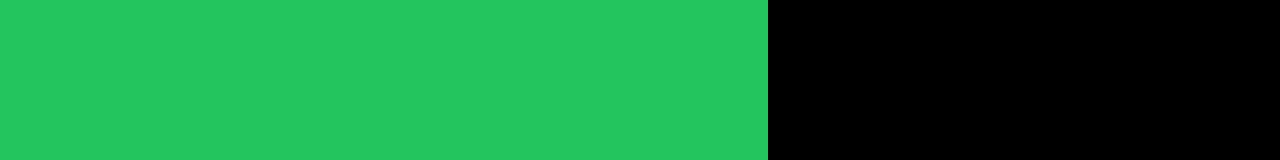
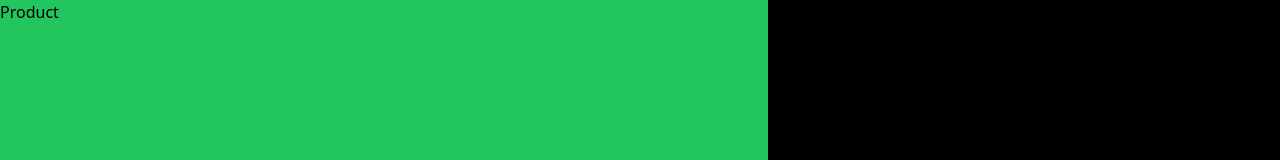
Before and after one commit to sw21d046/bachelor-web-1, a Next.js app: page / in a window 1280 px wide. Shown: the top 160 px of the page. Built offline with nearby package versions, Linux system fonts and the light colour scheme.

Commit message:
From New Branch

```diff
--- a/src/pages/index.tsx
+++ b/src/pages/index.tsx
@@ -1,12 +1,15 @@
 import Image from "next/image";
 import { Inter } from "next/font/google";
+import { redirect } from "next/navigation";
 
 const inter = Inter({ subsets: ["latin"] });
 
 export default function Home() {
   return (
     <div className="w-screen h-[80vh] bg-white flex flex-row">
-      <div className="w-3/5 h-full bg-green-500"></div>
+      <div className="w-3/5 h-full bg-green-500">
+        <text>Product</text>
+      </div>
       <div className="w-2/5 h-full bg-black"></div>
     </div>
   );
```
